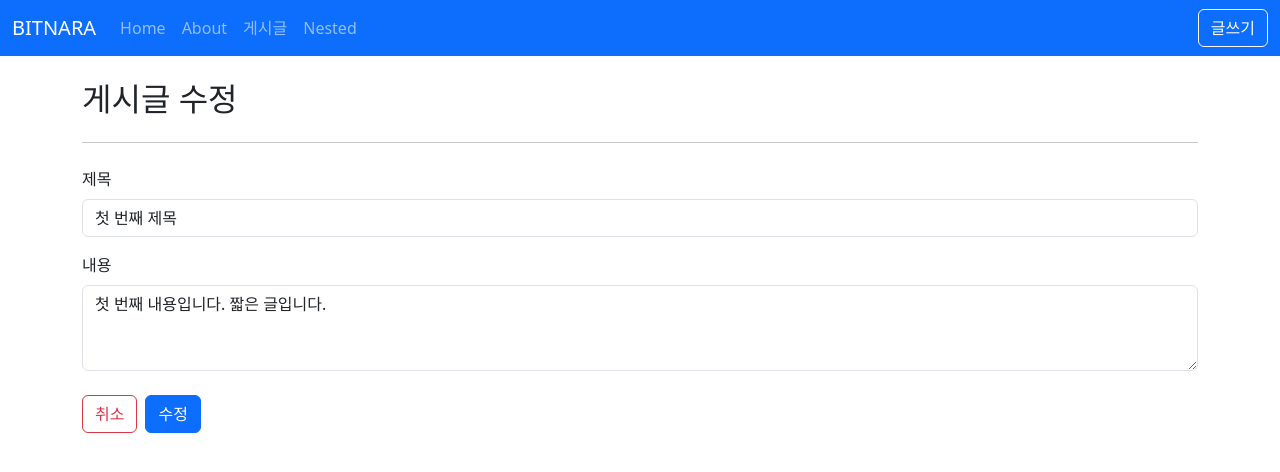
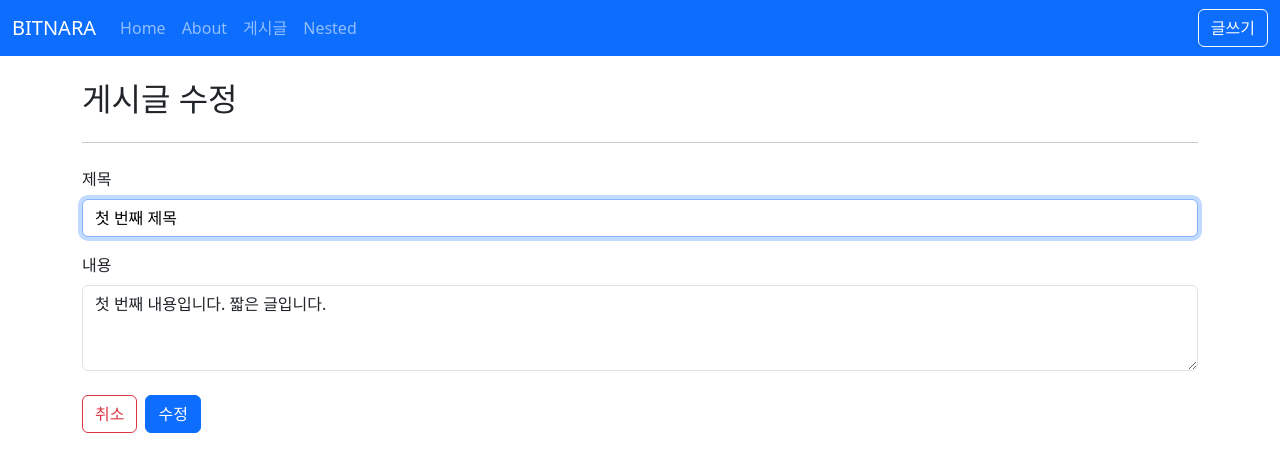
Before and after one commit to bitnara12/vue3-posts, a Vue app: page /posts/1/edit in a window 1280 px wide. Shown: the top 472 px of the page. Built offline with nearby package versions, Linux system fonts and the light colour scheme; data requests are answered from the project's data file.

Commit message:
custom directives 생성

```diff
--- a/src/components/posts/PostForm.vue
+++ b/src/components/posts/PostForm.vue
@@ -3,6 +3,8 @@
     <div class="mb-3">
       <label for="title" class="form-label">제목</label>
       <input
+        v-focus
+        v-color="'black'"
         :value="title"
         @input="$emit('update:title', $event.target.value)"
         type="text"
--- /dev/null
+++ b/src/directives/color.js
@@ -0,0 +1,5 @@
+function color(el, binding) {
+  el.style.color = binding.value;
+}
+
+export default color;
--- /dev/null
+++ b/src/directives/focus.js
@@ -0,0 +1,5 @@
+export default {
+  mounted: el => {
+    el.focus();
+  },
+};
--- a/src/main.js
+++ b/src/main.js
@@ -5,11 +5,12 @@
 import router from './router';
 import person from './plugins/person';
 // import globalComponents from './plugins/global-components';
+import globalDirectives from './plugins/global-directives';
 
 const app = createApp(App);
 // app.use(globalComponents);
+app.use(globalDirectives);
 app.use(person);
-
 app.use(router);
 app.mount('#app');
 
--- /dev/null
+++ b/src/plugins/global-directives.js
@@ -0,0 +1,9 @@
+import focus from '@/directives/focus';
+import color from '@/directives/color';
+
+export default {
+  install(app) {
+    app.directive('focus', focus);
+    app.directive('color', color);
+  },
+};
```
